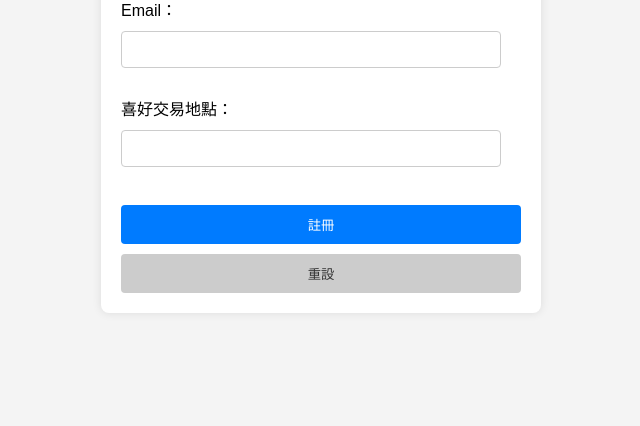
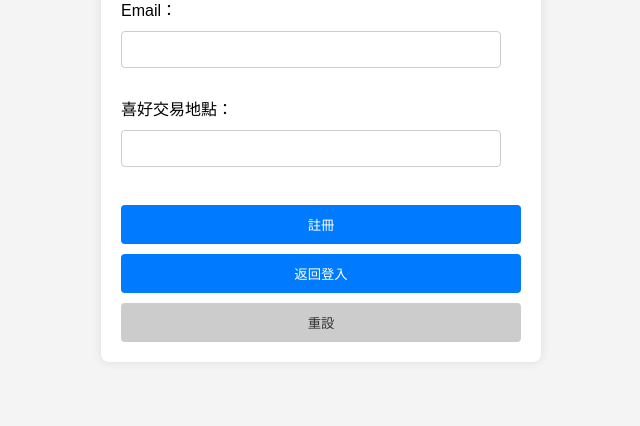
Before and after one commit to y3cl4pivan/DBMS_Final_112, a PHP site: page /register.php in a window 1280 px wide. Shown: the part 770-1196 px from the top of the page, without its empty margins (319-959 px from the left). Before the commit the page ends 1063 px from the top, so only its background shows below. Run offline with PHP 8.4, Linux system fonts and the light colour scheme; some libraries are stand-ins or nearby versions.

Commit message:
Update register.php

```diff
--- a/register.php
+++ b/register.php
@@ -56,7 +56,11 @@
             echo "<input type='text' name='preferred_transaction_place'><br/><br/>";
 
             echo "<input type='submit' value='註冊' name='submit'>";
+            echo "<input type='submit' value='返回登入' onclick='location.href=\"login.php\";'>";
             echo "<input type='reset' value='重設' name='submit'>";
+
+            // Add a new button to redirect to login.php
+
 
             if ($_SERVER["REQUEST_METHOD"] == "POST"){
                 $member_id=$_POST["member_id"];
```
